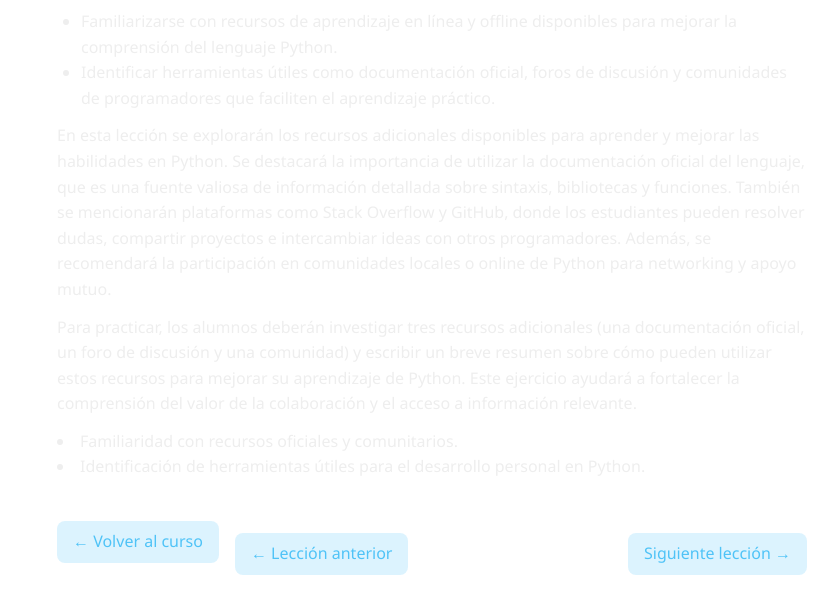
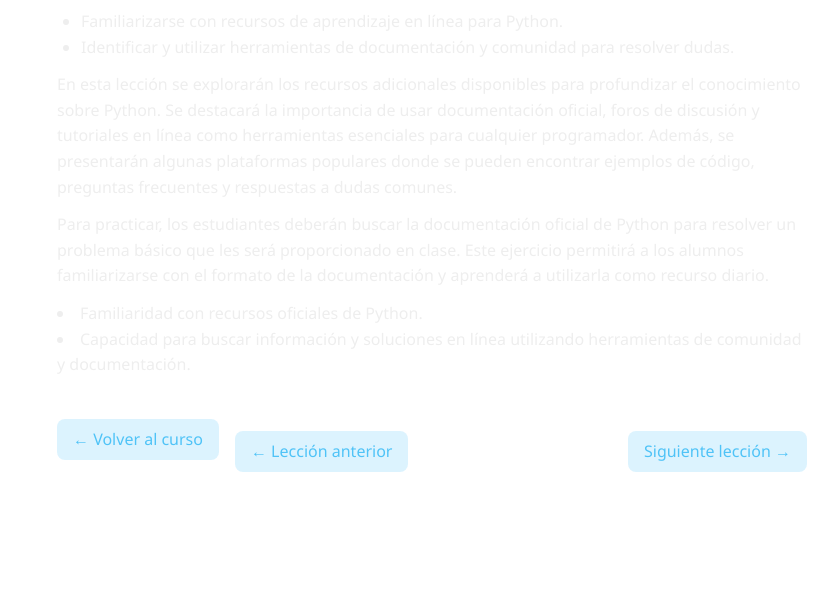
Before and after one commit to magodago/python, a plain HTML site: page modulo_01_introduccion_y_contexto/leccion_05_recursos_adicionales.html in a window 1280 px wide. Shown: the part 232-846 px from the top of the page, without its empty margins (208-1046 px from the left). After the commit the page ends 800 px from the top, so only its background shows below. Drawn offline with Linux system fonts and the light colour scheme.

Commit message:
Update modulo_01_introduccion_y_contexto/leccion_05_recursos_adicionales.html

```diff
--- a/modulo_01_introduccion_y_contexto/leccion_05_recursos_adicionales.html
+++ b/modulo_01_introduccion_y_contexto/leccion_05_recursos_adicionales.html
@@ -32,7 +32,7 @@
     <a class="back" href="../../index.html">&larr; Volver a la página principal</a>
     <p class="sub">Módulo 1: Introduccion y contexto</p>
     <div class="card">
-      <h1>Recursos adicionales</h1><ul><li>Familiarizarse con recursos de aprendizaje en línea y offline disponibles para mejorar la comprensión del lenguaje Python.</li><li>Identificar herramientas útiles como documentación oficial, foros de discusión y comunidades de programadores que faciliten el aprendizaje práctico.</li></ul><p>En esta lección se explorarán los recursos adicionales disponibles para aprender y mejorar las habilidades en Python. Se destacará la importancia de utilizar la documentación oficial del lenguaje, que es una fuente valiosa de información detallada sobre sintaxis, bibliotecas y funciones. También se mencionarán plataformas como Stack Overflow y GitHub, donde los estudiantes pueden resolver dudas, compartir proyectos e intercambiar ideas con otros programadores. Además, se recomendará la participación en comunidades locales o online de Python para networking y apoyo mutuo.</p><p>Para practicar, los alumnos deberán investigar tres recursos adicionales (una documentación oficial, un foro de discusión y una comunidad) y escribir un breve resumen sobre cómo pueden utilizar estos recursos para mejorar su aprendizaje de Python. Este ejercicio ayudará a fortalecer la comprensión del valor de la colaboración y el acceso a información relevante.</p><li>Familiaridad con recursos oficiales y comunitarios.</li><li>Identificación de herramientas útiles para el desarrollo personal en Python.</li></ul>
+      <h1>Recursos adicionales</h1><ul><li>Familiarizarse con recursos de aprendizaje en línea para Python.</li><li>Identificar y utilizar herramientas de documentación y comunidad para resolver dudas.</li></ul><p>En esta lección se explorarán los recursos adicionales disponibles para profundizar el conocimiento sobre Python. Se destacará la importancia de usar documentación oficial, foros de discusión y tutoriales en línea como herramientas esenciales para cualquier programador. Además, se presentarán algunas plataformas populares donde se pueden encontrar ejemplos de código, preguntas frecuentes y respuestas a dudas comunes.</p><p>Para practicar, los estudiantes deberán buscar la documentación oficial de Python para resolver un problema básico que les será proporcionado en clase. Este ejercicio permitirá a los alumnos familiarizarse con el formato de la documentación y aprenderá a utilizarla como recurso diario.</p><li>Familiaridad con recursos oficiales de Python.</li><li>Capacidad para buscar información y soluciones en línea utilizando herramientas de comunidad y documentación.</li></ul>
       <div class="nav-lecciones"><a class="back" href="../../index.html">&larr; Volver al curso</a><a class="nav-prev" href="leccion_04_como_sacar_el_maximo_part.html">&larr; Lección anterior</a><a class="nav-next" href="../modulo_02_fundamentos_esenciales/leccion_01_conceptos_clave.html">Siguiente lección &rarr;</a></div>
     </div>
   </div>
```
